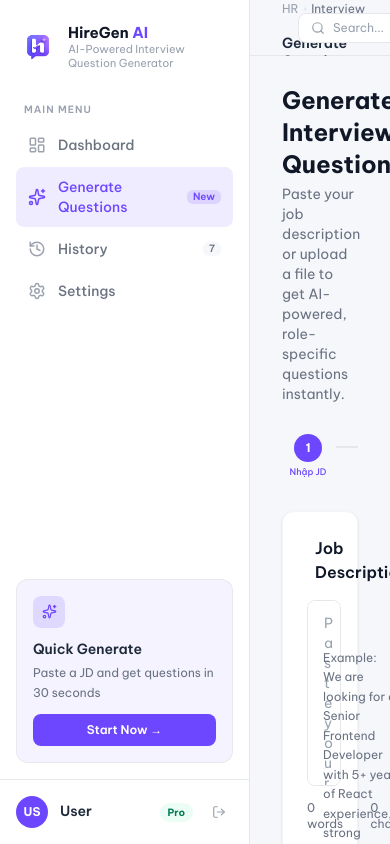
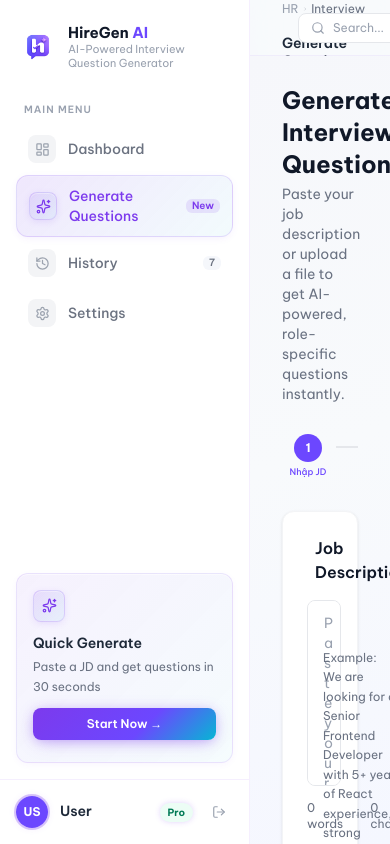
Before and after one commit to tulklk/AI_Interview_Question_Generation_RAG_LLM_FE, a Next.js app: page /hr/generate in a window 390 px wide. Built offline with nearby package versions, Linux system fonts and the light colour scheme; no server answers.

Commit message:
style(hr): redesign layout with aurora background and login welcome toast

```diff
--- a/src/components/layout/app-shell.tsx
+++ b/src/components/layout/app-shell.tsx
@@ -1,12 +1,16 @@
 "use client";
 
 import type { ReactNode } from "react";
+import { useEffect, useRef } from "react";
 import { usePathname } from "next/navigation";
 import { Sidebar } from "./sidebar";
 import { TopHeader } from "./top-header";
 import { useLanguage } from "@/context/language-context";
+import { useToast } from "@/context/toast-context";
 import { useHrSubscription } from "@/context/hr-subscription-context";
 import { useUser } from "@/context/user-context";
+import { buildWelcomeMessage, getTimeOfDayGreeting } from "@/lib/greeting";
+import { clearLoginWelcomePending, hasLoginWelcomePending } from "@/lib/login-welcome";
 import { getInitials, resolveAvatarUrl } from "@/lib/user-display";
 import type { HrPlanId } from "@/types/hr-subscription";
 
@@ -21,6 +25,27 @@ export function AppShell({ children, breadcrumb, pageTitle }: AppShellProps) {
   const pathname = usePathname();
   const { planId } = useHrSubscription();
   const { user, loading } = useUser();
+  const { addToast } = useToast();
+  const welcomedRef = useRef(false);
+
+  useEffect(() => {
+    if (loading || welcomedRef.current || !hasLoginWelcomePending("hr")) return;
+
+    const displayName = user?.fullName?.trim();
+    if (!displayName) return;
+
+    welcomedRef.current = true;
+    clearLoginWelcomePending();
+
+    const d = t.dashboardPage;
+    const greeting = getTimeOfDayGreeting({
+      morning: d.greetingMorning,
+      afternoon: d.greetingAfternoon,
+      evening: d.greetingEvening,
+      night: d.greetingNight,
+    });
+    addToast("success", buildWelcomeMessage(d.welcomeTemplate, greeting, displayName));
+  }, [addToast, loading, t.dashboardPage, user?.fullName]);
   const planNames = t.settingsPage.subscription.planNames as Record<HrPlanId, string>;
   const planDisplay = t.settingsPage.subscription.userPlanTemplate.replace(
     "{{plan}}",
@@ -52,8 +77,11 @@ export function AppShell({ children, breadcrumb, pageTitle }: AppShellProps) {
             avatarUrl: resolveAvatarUrl(user),
           }}
         />
-        <main className="flex-1 overflow-y-auto bg-[#f5f7fb] dark:bg-[#0b0f1a]">
-          <div className="max-w-[1400px] mx-auto px-8 py-7">{children}</div>
+        <main className="flex-1 overflow-y-auto hr-main-bg">
+          <div className="hr-aurora-orb hr-aurora-orb--purple w-125 h-125 -top-30 -left-20" aria-hidden="true" />
+          <div className="hr-aurora-orb hr-aurora-orb--cyan w-100 h-100 top-[30%] -right-15" aria-hidden="true" />
+          <div className="hr-aurora-orb hr-aurora-orb--violet w-87.5 h-87.5 -bottom-20 left-[30%]" aria-hidden="true" />
+          <div className="relative max-w-350 mx-auto px-8 py-7">{children}</div>
         </main>
       </div>
     </div>
--- a/src/components/layout/sidebar-user-footer.tsx
+++ b/src/components/layout/sidebar-user-footer.tsx
@@ -24,9 +24,11 @@ export function SidebarUserFooter({
   const avatarUrl = resolveAvatarUrl(user);
 
   return (
-    <div className="px-4 py-4 border-t border-[#e5e7eb] dark:border-gray-800">
+    <div className="px-4 py-4 border-t border-[rgba(124,58,237,0.08)] dark:border-[rgba(124,58,237,0.13)]">
       <div className="flex items-center gap-3">
-        <AvatarCircle avatarUrl={avatarUrl} fullName={displayName} size="sm" />
+        <div className="hr-avatar-ring rounded-full shrink-0">
+          <AvatarCircle avatarUrl={avatarUrl} fullName={displayName} size="sm" />
+        </div>
         <div className="flex-1 min-w-0">
           <p className="text-gray-800 dark:text-gray-100 text-sm font-semibold leading-tight truncate">
             {displayName}
@@ -43,7 +45,7 @@ export function SidebarUserFooter({
           onClick={() => void logout()}
           disabled={loggingOut}
           title={logoutTitle}
-          className="w-7 h-7 flex items-center justify-center rounded-lg text-gray-400 dark:text-gray-500 hover:text-gray-600 dark:hover:text-gray-300 hover:bg-gray-100 dark:hover:bg-gray-800 transition-colors shrink-0 disabled:opacity-50 disabled:cursor-not-allowed"
+          className="w-7 h-7 flex items-center justify-center rounded-lg text-gray-400 dark:text-gray-500 hover:text-[#7C3AED] dark:hover:text-[#a78bff] hover:bg-[rgba(124,58,237,0.06)] dark:hover:bg-[rgba(124,58,237,0.1)] transition-colors shrink-0 disabled:opacity-50 disabled:cursor-not-allowed"
         >
           {loggingOut ? (
             <span className="w-3.5 h-3.5 border-2 border-gray-300 border-t-gray-500 rounded-full animate-spin" />
--- a/src/components/layout/sidebar.tsx
+++ b/src/components/layout/sidebar.tsx
@@ -20,7 +20,7 @@ export function Sidebar() {
   const s = t.sidebar;
 
   return (
-    <aside className="flex flex-col w-[250px] shrink-0 h-screen bg-white dark:bg-gray-950 border-r border-[#e5e7eb] dark:border-gray-800 overflow-y-auto">
+    <aside className="hr-sidebar flex flex-col w-[250px] shrink-0 h-screen overflow-y-auto">
       <div className="px-5 pt-6 pb-2">
         <BrandLogo
           logoClassName="w-9 h-9"
@@ -41,25 +41,35 @@ export function Sidebar() {
                 <Link
                   href={item.href}
                   className={cn(
-                    "flex items-center gap-3 px-3 py-2.5 rounded-lg transition-colors text-base font-normal",
+                    "flex items-center gap-3 px-3 py-2.5 rounded-xl transition-all duration-200 text-base font-normal",
                     isActive
-                      ? "bg-[rgba(108,71,255,0.1)] dark:bg-[#6c47ff]/15 text-[#6c47ff] font-medium"
-                      : "text-[#6b7280] dark:text-gray-400 hover:bg-[rgba(108,71,255,0.05)] dark:hover:bg-gray-800 hover:text-[#111827] dark:hover:text-gray-100"
+                      ? "hr-nav-active text-[#7C3AED] dark:text-[#a78bff] font-semibold"
+                      : "text-[#6b7280] dark:text-gray-400 hover:bg-[rgba(124,58,237,0.06)] dark:hover:bg-[rgba(124,58,237,0.08)] hover:text-[#111827] dark:hover:text-gray-100"
                   )}
                 >
-                  <item.icon
-                    size={18}
+                  <div
                     className={cn(
-                      "shrink-0",
-                      isActive ? "text-[#6c47ff]" : "text-[#9ca3af] dark:text-gray-500"
+                      "w-7 h-7 rounded-lg flex items-center justify-center shrink-0 transition-all duration-200",
+                      isActive
+                        ? "hr-icon-box"
+                        : "bg-gray-100 dark:bg-gray-800"
                     )}
-                  />
+                  >
+                    <item.icon
+                      size={15}
+                      className={cn(
+                        isActive ? "text-[#7C3AED] dark:text-[#a78bff]" : "text-[#9ca3af] dark:text-gray-500"
+                      )}
+                    />
+                  </div>
                   <span className="text-sm font-medium flex-1">{label}</span>
                   {item.badge !== undefined && (
                     <span
                       className={cn(
                         "text-[10px] font-semibold px-1.5 py-0.5 rounded-md leading-none",
-                        isActive ? "bg-[#6c47ff]/15 text-[#6c47ff]" : "bg-[#f5f7fb] dark:bg-gray-800 text-[#6b7280] dark:text-gray-400"
+                        isActive
+                          ? "bg-[rgba(124,58,237,0.12)] dark:bg-[rgba(124,58,237,0.2)] text-[#7C3AED] dark:text-[#a78bff]"
+                          : "bg-[#f5f7fb] dark:bg-gray-800 text-[#6b7280] dark:text-gray-400"
                       )}
                     >
                       {item.badge}
@@ -73,9 +83,9 @@ export function Sidebar() {
       </nav>
 
       <div className="px-4 mb-4">
-        <div className="bg-[#f5f3ff] dark:bg-[#6c47ff]/10 rounded-xl p-4 border border-[#e5e7eb]/80 dark:border-gray-800">
-          <div className="w-8 h-8 rounded-lg bg-[#6c47ff]/15 flex items-center justify-center mb-3">
-            <Sparkles size={15} className="text-[#6c47ff]" />
+        <div className="hr-quick-generate rounded-xl p-4">
+          <div className="w-8 h-8 rounded-lg hr-icon-box flex items-center justify-center mb-3">
+            <Sparkles size={15} className="text-[#7C3AED]" />
           </div>
           <p className="text-gray-800 dark:text-gray-100 font-semibold text-sm leading-snug">
             {s.quickGenerate.title}
@@ -83,7 +93,7 @@ export function Sidebar() {
           <p className="text-gray-500 dark:text-gray-400 text-xs mt-1 leading-relaxed">{s.quickGenerate.desc}</p>
           <Link
             href="/hr/generate"
-            className="mt-3 inline-block text-xs font-semibold text-white bg-[#6c47ff] hover:bg-[#5535dd] px-4 py-2 rounded-lg transition-colors w-full text-center"
+            className="mt-3 shimmer-button inline-block text-xs font-semibold text-white hr-cta-btn px-4 py-2 rounded-lg w-full text-center"
           >
             {s.quickGenerate.btn}
           </Link>
@@ -96,11 +106,11 @@ export function Sidebar() {
           short ? (
             <span
               className={cn(
-                "text-[10px] font-bold px-2 py-0.5 rounded-full shrink-0",
+                "text-[10px] font-bold px-2 py-0.5 rounded-full shrink-0 hr-plan-badge",
                 planId === "basic" && "text-gray-600 dark:text-gray-300 bg-gray-100 dark:bg-gray-800",
-                planId === "professional" && "text-emerald-700 dark:text-emerald-300 bg-emerald-50 dark:bg-emerald-950",
-                planId === "business" && "text-blue-700 dark:text-blue-300 bg-blue-50 dark:bg-blue-950",
-                planId === "enterprise" && "text-violet-700 dark:text-violet-300 bg-violet-50 dark:bg-violet-950"
+                planId === "professional" && "text-emerald-700 dark:text-emerald-300 bg-emerald-50 dark:bg-emerald-950/60",
+                planId === "business" && "text-blue-700 dark:text-blue-300 bg-blue-50 dark:bg-blue-950/60",
+                planId === "enterprise" && "text-violet-700 dark:text-violet-300 bg-violet-50 dark:bg-violet-950/60"
               )}
             >
               {short}
--- a/src/components/layout/top-header.tsx
+++ b/src/components/layout/top-header.tsx
@@ -47,8 +47,10 @@ export function TopHeader({
   return (
     <header
       className={cn(
-        "shrink-0 flex items-center gap-4 border-b border-[#e5e7eb] dark:border-gray-800 bg-[#f5f7fb] dark:bg-gray-950",
-        isAdmin ? "h-16 min-h-[64px] px-6 md:px-10" : "h-14 px-8"
+        "shrink-0 flex items-center gap-4",
+        !isAdmin && "hr-topbar",
+        isAdmin && "bg-page-bg dark:bg-gray-950 border-b border-border dark:border-gray-800",
+        isAdmin ? "h-16 min-h-16 px-6 md:px-10" : "h-14 px-8"
       )}
     >
       <div className="flex-1 min-w-0">
@@ -76,7 +78,7 @@ export function TopHeader({
                     className={cn(
                       "transition-colors no-underline",
                       isAdmin
-                        ? "text-[#111827] dark:text-gray-200 hover:text-[#6c47ff] dark:hover:text-[#a78bff]"
+                        ? "text-charcoal dark:text-gray-200 hover:text-primary dark:hover:text-[#a78bff]"
                         : "hover:text-gray-600 dark:hover:text-gray-300 text-gray-400 dark:text-gray-500"
                     )}
                   >
```
